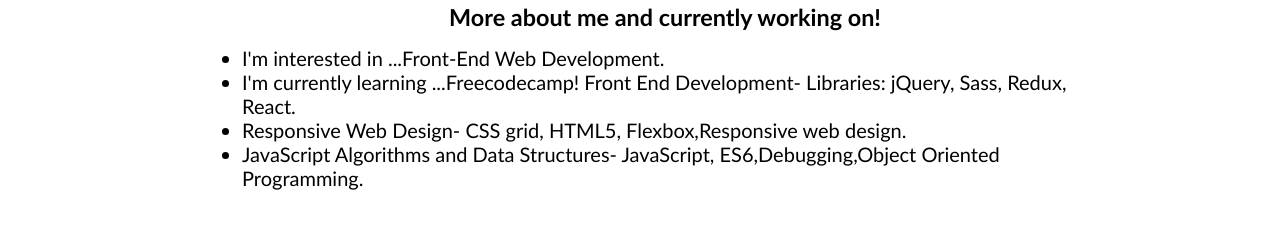
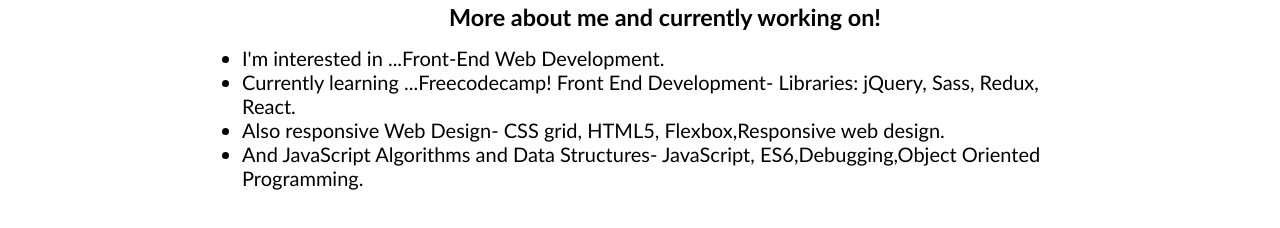
Before and after one commit to Bega-pixel/Portfolio, a React (Create React App) app in the folder app/portfolio/: page / in a window 1280 px wide. Shown: the part 2635-2863 px from the top of the page. Built offline with nearby package versions, Linux system fonts and the light colour scheme.

Commit message:
inf content

```diff
--- a/app/portfolio/src/components/Info/Info.js
+++ b/app/portfolio/src/components/Info/Info.js
@@ -9,9 +9,9 @@
 
         <ul>
           <li>I&#39;m interested in ...Front-End Web Development.</li>
-          <li>I&#39;m currently learning ...Freecodecamp! Front End Development- Libraries: jQuery, Sass, Redux, React.</li>
-          <li> Responsive Web Design- CSS grid, HTML5, Flexbox,Responsive web design.</li>
-          <li>JavaScript Algorithms and Data Structures- JavaScript, ES6,Debugging,Object Oriented Programming.</li>
+          <li>Currently learning ...Freecodecamp! Front End Development- Libraries: jQuery, Sass, Redux, React.</li>
+          <li> Also responsive Web Design- CSS grid, HTML5, Flexbox,Responsive web design.</li>
+          <li>And JavaScript Algorithms and Data Structures- JavaScript, ES6,Debugging,Object Oriented Programming.</li>
         </ul>
 
         </div>
```
